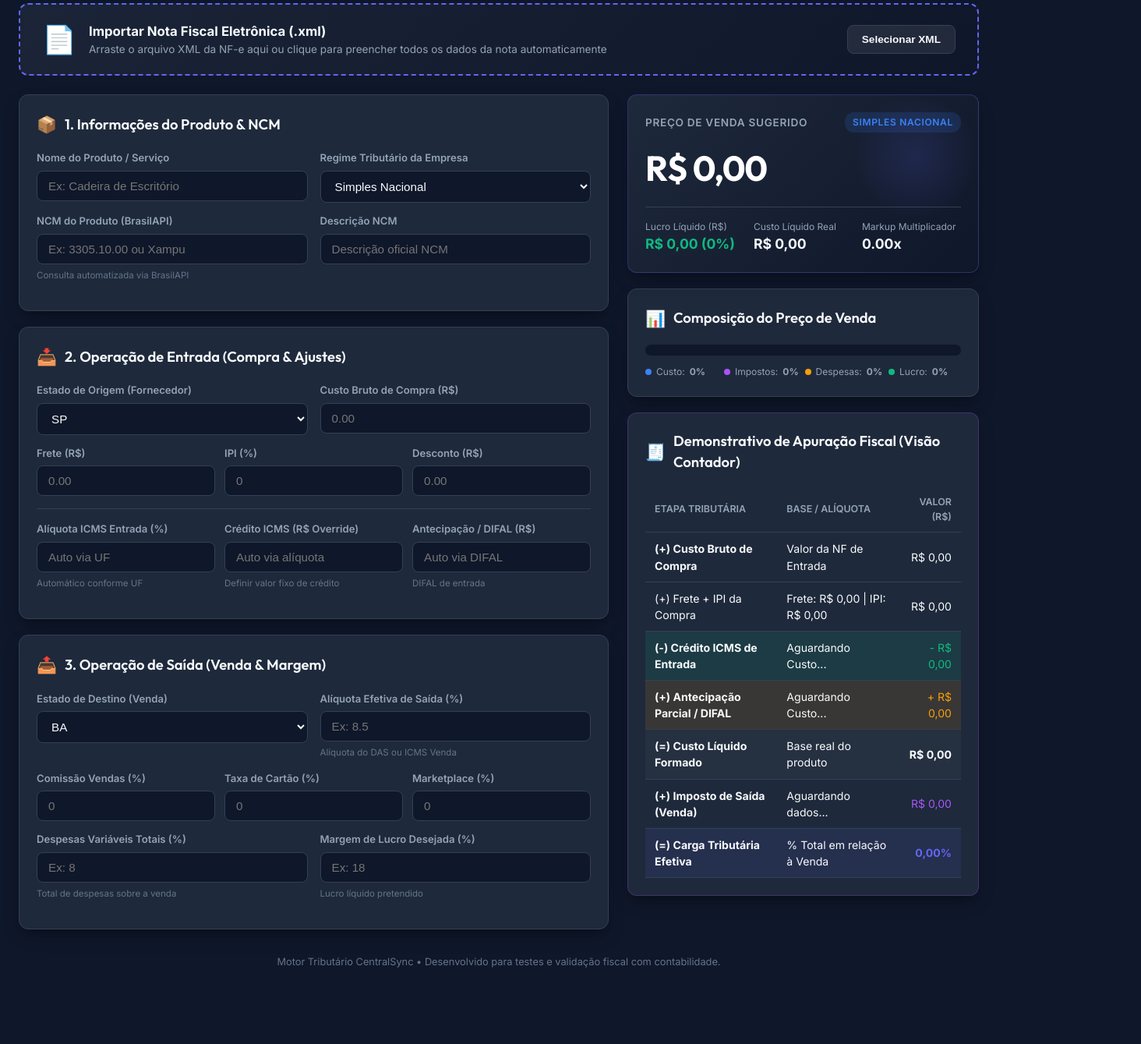
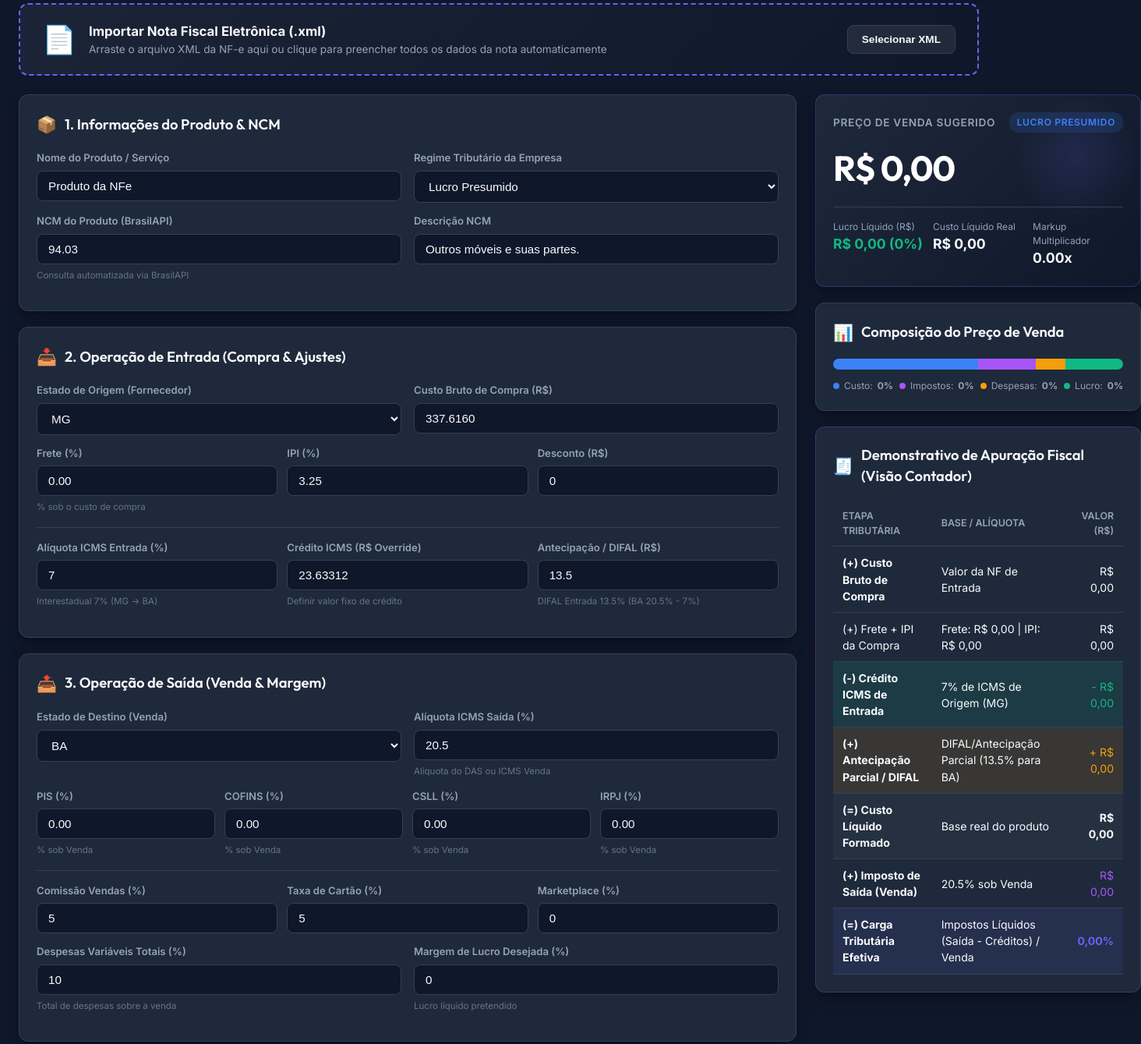
Before and after one commit to santwoxx/backend-centrasync, a website: page public/index.html in a window 1280 px wide. Shown: the part 180-1519 px from the top of the page at 78% size, 1464 px wide, since content can reach past the window. Before the commit the page ends 1447 px from the top, so only its background shows below. Drawn offline with Linux system fonts and the light colour scheme; no server answers.

Commit message:
feat: altera Frete para %, adiciona 4 campos de impostos federais (PIS, COFINS, CSLL, IRPJ) e salva cenario padrao informado

```diff
--- a/public/app.js
+++ b/public/app.js
@@ -1,6 +1,6 @@
 /**
  * Client-Side JavaScript para o Painel de Testes Tributários
- * CentralSync - Simulador de Precificação & Impostos com NFe, NCM & Exportação
+ * CentralSync - Simulador de Precificação & Impostos com NFe, NCM, Impostos Federais & Exportação
  */
 
 const ESTADOS_BRASIL = [
@@ -43,7 +43,7 @@ function populateStateSelects() {
     const optO = document.createElement('option');
     optO.value = uf;
     optO.textContent = uf;
-    if (uf === 'SP') optO.selected = true;
+    if (uf === 'MG') optO.selected = true;
     selectOrigem.appendChild(optO);
 
     const optD = document.createElement('option');
@@ -130,13 +130,17 @@ function openExportModal() {
     ufOrigem: formData.ufOrigem,
     ufDestino: formData.ufDestino,
     custoCompra: Number(formData.custoCompra || 0),
-    frete: Number(formData.frete || 0),
+    fretePct: Number(formData.fretePct || 0),
     ipiPct: Number(formData.ipiPct || 0),
     desconto: Number(formData.desconto || 0),
     aliquotaIcmsEntradaOverride: formData.aliquotaIcmsEntradaOverride ? Number(formData.aliquotaIcmsEntradaOverride) : undefined,
     creditoIcmsEntradaOverride: formData.creditoIcmsEntradaOverride ? Number(formData.creditoIcmsEntradaOverride) : undefined,
     antecipacaoParcialManual: formData.antecipacaoParcialManual ? Number(formData.antecipacaoParcialManual) : undefined,
     aliquotaSaidaOverride: formData.aliquotaSaidaOverride ? Number(formData.aliquotaSaidaOverride) : undefined,
+    pisPct: Number(formData.pisPct || 0),
+    cofinsPct: Number(formData.cofinsPct || 0),
+    csllPct: Number(formData.csllPct || 0),
+    irpjPct: Number(formData.irpjPct || 0),
     comissaoVendaPct: Number(formData.comissaoVendaPct || 0),
     taxaCartaoPct: Number(formData.taxaCartaoPct || 0),
     taxaMarketplacePct: Number(formData.taxaMarketplacePct || 0),
@@ -170,7 +174,7 @@ function copyJsonExportCode() {
 }
 
 /**
- * Configura a zona de Drop/Upload do XML da NFe
+ * Dropzone XML NFe
  */
 function setupXmlDropzone() {
   const dropzone = document.getElementById('dropzoneXml');
@@ -257,7 +261,10 @@ function applyParsedNfeData(nfe) {
       consultarNcmEspecifico(p.ncm);
     }
     if (p.custoCompra !== undefined) document.getElementById('custoCompra').value = p.custoCompra;
-    if (p.frete !== undefined) document.getElementById('frete').value = p.frete;
+    if (p.frete !== undefined && p.custoCompra > 0) {
+      const pctCalculado = ((p.frete / p.custoCompra) * 100).toFixed(2);
+      document.getElementById('fretePct').value = pctCalculado;
+    }
     if (p.desconto !== undefined) document.getElementById('desconto').value = p.desconto;
     if (p.ipiPct !== undefined) document.getElementById('ipiPct').value = p.ipiPct;
     if (p.aliquotaIcmsEntrada !== undefined) document.getElementById('aliquotaIcmsEntradaOverride').value = p.aliquotaIcmsEntrada;
@@ -340,7 +347,7 @@ async function consultarNcmEspecifico(code) {
 }
 
 /**
- * Alíquotas de ICMS
+ * Alíquotas ICMS
  */
 async function fetchIcmsRates() {
   const ufOrigem = document.getElementById('ufOrigem').value;
@@ -372,18 +379,22 @@ async function fetchIcmsRates() {
 
 function getFormData() {
   return {
-    produto: document.getElementById('produto').value || '',
+    produto: document.getElementById('produto').value || 'Produto da NFe',
     regimeTributario: document.getElementById('regimeTributario').value,
     ufOrigem: document.getElementById('ufOrigem').value,
     ufDestino: document.getElementById('ufDestino').value,
     custoCompra: document.getElementById('custoCompra').value,
-    frete: document.getElementById('frete').value,
+    fretePct: document.getElementById('fretePct').value,
     ipiPct: document.getElementById('ipiPct').value,
     desconto: document.getElementById('desconto').value,
     aliquotaIcmsEntradaOverride: document.getElementById('aliquotaIcmsEntradaOverride').value,
     creditoIcmsEntradaOverride: document.getElementById('creditoIcmsEntradaOverride').value,
     antecipacaoParcialManual: document.getElementById('antecipacaoParcialManual').value,
     aliquotaSaidaOverride: document.getElementById('aliquotaSaidaOverride').value,
+    pisPct: document.getElementById('pisPct').value,
+    cofinsPct: document.getElementById('cofinsPct').value,
+    csllPct: document.getElementById('csllPct').value,
+    irpjPct: document.getElementById('irpjPct').value,
     comissaoVendaPct: document.getElementById('comissaoVendaPct').value,
     taxaCartaoPct: document.getElementById('taxaCartaoPct').value,
     taxaMarketplacePct: document.getElementById('taxaMarketplacePct').value,
@@ -396,7 +407,6 @@ function getFormData() {
 async function updateCalculations() {
   const formData = getFormData();
 
-  // Se custo for zero ou vazio, exibe o painel zerado limpo
   if (!formData.custoCompra || Number(formData.custoCompra) === 0) {
     renderEmptyResults(formData);
     return;
@@ -420,7 +430,7 @@ async function updateCalculations() {
 }
 
 function renderEmptyResults(formData) {
-  document.getElementById('badgeRegime').textContent = formData.regimeTributario || 'Simples Nacional';
+  document.getElementById('badgeRegime').textContent = formData.regimeTributario || 'Lucro Presumido';
   document.getElementById('resPrecoVenda').textContent = 'R$ 0,00';
   document.getElementById('resLucroLiquido').textContent = 'R$ 0,00 (0%)';
   document.getElementById('resCustoLiquido').textContent = 'R$ 0,00';
@@ -491,7 +501,12 @@ function renderResults(data) {
 
   document.getElementById('tabCustoLiquidoReal').textContent = formatCurrency(data.entrada.custoLiquido);
 
-  document.getElementById('tabSaidaDet').textContent = `${data.saida.cargaTributariaSaidaPct}% sobre R$ ${data.saida.precoVendaSugerido}`;
+  let textoDetSaida = `${data.saida.cargaTributariaSaidaPct}% sobre R$ ${data.saida.precoVendaSugerido}`;
+  if (data.saida.pisPct > 0 || data.saida.cofinsPct > 0 || data.saida.csllPct > 0 || data.saida.irpjPct > 0) {
+    textoDetSaida += ` (ICMS: ${data.saida.aliquotaIcmsVendaPct}%, PIS/COFINS/CSLL/IRPJ: ${(data.saida.pisPct + data.saida.cofinsPct + data.saida.csllPct + data.saida.irpjPct)}%)`;
+  }
+
+  document.getElementById('tabSaidaDet').textContent = textoDetSaida;
   document.getElementById('tabImpostoSaida').textContent = formatCurrency(data.saida.impostosSaidaValor);
 
   document.getElementById('tabCargaEfetivaDet').textContent = `Impostos Líquidos (Saída - Créditos) / Venda`;
@@ -506,9 +521,10 @@ function syncUrlParams() {
   const params = new URLSearchParams();
   const fields = [
     'produto', 'ncmInput', 'regimeTributario', 'ufOrigem', 'ufDestino',
-    'custoCompra', 'frete', 'ipiPct', 'desconto',
+    'custoCompra', 'fretePct', 'ipiPct', 'desconto',
     'aliquotaIcmsEntradaOverride', 'creditoIcmsEntradaOverride', 'antecipacaoParcialManual',
-    'aliquotaSaidaOverride', 'comissaoVendaPct', 'taxaCartaoPct', 'taxaMarketplacePct',
+    'aliquotaSaidaOverride', 'pisPct', 'cofinsPct', 'csllPct', 'irpjPct',
+    'comissaoVendaPct', 'taxaCartaoPct', 'taxaMarketplacePct',
     'despesasVariaveisPct', 'margemLucroDesejadaPct'
   ];
 
--- a/public/index.html
+++ b/public/index.html
@@ -61,13 +61,13 @@
           <div class="form-grid-2">
             <div class="form-group">
               <label for="produto">Nome do Produto / Serviço</label>
-              <input type="text" id="produto" placeholder="Ex: Cadeira de Escritório">
+              <input type="text" id="produto" value="Produto da NFe" placeholder="Ex: Cadeira de Escritório">
             </div>
             <div class="form-group">
               <label for="regimeTributario">Regime Tributário da Empresa</label>
               <select id="regimeTributario">
-                <option value="Simples Nacional" selected>Simples Nacional</option>
-                <option value="Lucro Presumido">Lucro Presumido</option>
+                <option value="Simples Nacional">Simples Nacional</option>
+                <option value="Lucro Presumido" selected>Lucro Presumido</option>
                 <option value="Lucro Real">Lucro Real</option>
               </select>
             </div>
@@ -77,18 +77,18 @@
           <div class="form-grid-2">
             <div class="form-group autocomplete-container">
               <label for="ncmInput">NCM do Produto (BrasilAPI)</label>
-              <input type="text" id="ncmInput" placeholder="Ex: 3305.10.00 ou Xampu" autocomplete="off">
+              <input type="text" id="ncmInput" value="94.03" placeholder="Ex: 94.03 ou Xampu" autocomplete="off">
               <div id="ncmResults" class="autocomplete-results" style="display: none;"></div>
               <span class="field-hint" id="ncmHint">Consulta automatizada via BrasilAPI</span>
             </div>
             <div class="form-group">
               <label for="ncmDesc">Descrição NCM</label>
-              <input type="text" id="ncmDesc" placeholder="Descrição oficial NCM" readonly>
+              <input type="text" id="ncmDesc" value="Outros móveis e suas partes." placeholder="Descrição oficial NCM" readonly>
             </div>
           </div>
         </div>
 
-        <!-- Card 2: Entrada (Compra) Limpo -->
+        <!-- Card 2: Entrada (Compra & Ajustes) -->
         <div class="card-box card-entrada">
           <div class="card-title">
             <span class="icon">📥</span>
@@ -102,22 +102,23 @@
             </div>
             <div class="form-group">
               <label for="custoCompra">Custo Bruto de Compra (R$)</label>
-              <input type="number" id="custoCompra" placeholder="0.00" step="0.01" min="0">
+              <input type="number" id="custoCompra" value="337.6160" step="0.0001" min="0">
             </div>
           </div>
 
           <div class="form-grid-3">
             <div class="form-group">
-              <label for="frete">Frete (R$)</label>
-              <input type="number" id="frete" placeholder="0.00" step="0.01" min="0">
+              <label for="fretePct">Frete (%)</label>
+              <input type="number" id="fretePct" value="0.00" step="0.1" min="0">
+              <span class="field-hint">% sob o custo de compra</span>
             </div>
             <div class="form-group">
               <label for="ipiPct">IPI (%)</label>
-              <input type="number" id="ipiPct" placeholder="0" step="0.1" min="0">
+              <input type="number" id="ipiPct" value="3.25" step="0.01" min="0">
             </div>
             <div class="form-group">
               <label for="desconto">Desconto (R$)</label>
-              <input type="number" id="desconto" placeholder="0.00" step="0.01" min="0">
+              <input type="number" id="desconto" value="0" step="0.01" min="0">
             </div>
           </div>
 
@@ -126,23 +127,23 @@
           <div class="form-grid-3">
             <div class="form-group">
               <label for="aliquotaIcmsEntradaOverride">Alíquota ICMS Entrada (%)</label>
-              <input type="number" id="aliquotaIcmsEntradaOverride" placeholder="Auto via UF" step="0.1">
-              <span class="field-hint" id="hintIcmsEntrada">Automático conforme UF</span>
+              <input type="number" id="aliquotaIcmsEntradaOverride" value="7" step="0.1">
+              <span class="field-hint" id="hintIcmsEntrada">Interestadual 7% (MG → BA)</span>
             </div>
             <div class="form-group">
               <label for="creditoIcmsEntradaOverride">Crédito ICMS (R$ Override)</label>
-              <input type="number" id="creditoIcmsEntradaOverride" placeholder="Auto via alíquota" step="0.01">
+              <input type="number" id="creditoIcmsEntradaOverride" value="23.63312" step="0.00001">
               <span class="field-hint">Definir valor fixo de crédito</span>
             </div>
             <div class="form-group">
               <label for="antecipacaoParcialManual">Antecipação / DIFAL (R$)</label>
-              <input type="number" id="antecipacaoParcialManual" placeholder="Auto via DIFAL" step="0.01">
-              <span class="field-hint" id="hintAntecipacao">DIFAL de entrada</span>
+              <input type="number" id="antecipacaoParcialManual" value="13.5" step="0.01">
+              <span class="field-hint" id="hintAntecipacao">DIFAL Entrada 13.5% (BA 20.5% - 7%)</span>
             </div>
           </div>
         </div>
 
-        <!-- Card 3: Saída (Venda) Limpo -->
+        <!-- Card 3: Saída (Venda & Impostos Federais) -->
         <div class="card-box card-saida">
           <div class="card-title">
             <span class="icon">📤</span>
@@ -155,37 +156,63 @@
               <select id="ufDestino"></select>
             </div>
             <div class="form-group">
-              <label for="aliquotaSaidaOverride">Alíquota Efetiva de Saída (%)</label>
-              <input type="number" id="aliquotaSaidaOverride" placeholder="Ex: 8.5" step="0.1">
+              <label for="aliquotaSaidaOverride">Alíquota ICMS Saída (%)</label>
+              <input type="number" id="aliquotaSaidaOverride" value="20.5" step="0.1">
               <span class="field-hint" id="hintAlíquotaSaida">Alíquota do DAS ou ICMS Venda</span>
             </div>
           </div>
+
+          <!-- 4 Quadradinhos de Impostos Federais sobre Venda -->
+          <div class="form-grid-4">
+            <div class="form-group">
+              <label for="pisPct">PIS (%)</label>
+              <input type="number" id="pisPct" value="0.00" step="0.01" min="0">
+              <span class="field-hint">% sob Venda</span>
+            </div>
+            <div class="form-group">
+              <label for="cofinsPct">COFINS (%)</label>
+              <input type="number" id="cofinsPct" value="0.00" step="0.01" min="0">
+              <span class="field-hint">% sob Venda</span>
+            </div>
+            <div class="form-group">
+              <label for="csllPct">CSLL (%)</label>
+              <input type="number" id="csllPct" value="0.00" step="0.01" min="0">
+              <span class="field-hint">% sob Venda</span>
+            </div>
+            <div class="form-group">
+              <label for="irpjPct">IRPJ (%)</label>
+              <input type="number" id="irpjPct" value="0.00" step="0.01" min="0">
+              <span class="field-hint">% sob Venda</span>
+            </div>
+          </div>
+
+          <div class="divider-line"></div>
 
           <!-- Detalhamento de Despesas Variáveis -->
           <div class="form-grid-3">
             <div class="form-group">
               <label for="comissaoVendaPct">Comissão Vendas (%)</label>
-              <input type="number" id="comissaoVendaPct" placeholder="0" step="0.5" min="0">
+              <input type="number" id="comissaoVendaPct" value="5" step="0.5" min="0">
             </div>
             <div class="form-group">
               <label for="taxaCartaoPct">Taxa de Cartão (%)</label>
-              <input type="number" id="taxaCartaoPct" placeholder="0" step="0.5" min="0">
+              <input type="number" id="taxaCartaoPct" value="5" step="0.5" min="0">
             </div>
             <div class="form-group">
               <label for="taxaMarketplacePct">Marketplace (%)</label>
-              <input type="number" id="taxaMarketplacePct" placeholder="0" step="0.5" min="0">
+              <input type="number" id="taxaMarketplacePct" value="0" step="0.5" min="0">
             </div>
           </div>
 
           <div class="form-grid-2">
             <div class="form-group">
               <label for="despesasVariaveisPct">Despesas Variáveis Totais (%)</label>
-              <input type="number" id="despesasVariaveisPct" placeholder="Ex: 8" step="0.5" min="0">
+              <input type="number" id="despesasVariaveisPct" value="10" step="0.5" min="0">
               <span class="field-hint">Total de despesas sobre a venda</span>
             </div>
             <div class="form-group">
               <label for="margemLucroDesejadaPct">Margem de Lucro Desejada (%)</label>
-              <input type="number" id="margemLucroDesejadaPct" placeholder="Ex: 18" step="0.5" min="0">
+              <input type="number" id="margemLucroDesejadaPct" value="0" step="0.5" min="0">
               <span class="field-hint">Lucro líquido pretendido</span>
             </div>
           </div>
@@ -198,7 +225,7 @@
         <div class="card-box result-hero">
           <div class="hero-header">
             <span>Preço de Venda Sugerido</span>
-            <span class="badge-tag" id="badgeRegime">Simples Nacional</span>
+            <span class="badge-tag" id="badgeRegime">Lucro Presumido</span>
           </div>
           <div class="hero-price" id="resPrecoVenda">R$ 0,00</div>
           <div class="hero-subgrid">
@@ -224,10 +251,10 @@
             <h2>Composição do Preço de Venda</h2>
           </div>
           <div class="composition-bar">
-            <div class="bar-segment bar-custo" id="barCusto" style="width: 0%" title="Custo Líquido"></div>
-            <div class="bar-segment bar-impostos" id="barImpostos" style="width: 0%" title="Impostos"></div>
-            <div class="bar-segment bar-despesas" id="barDespesas" style="width: 0%" title="Despesas Variáveis"></div>
-            <div class="bar-segment bar-lucro" id="barLucro" style="width: 0%" title="Lucro Líquido"></div>
+            <div class="bar-segment bar-custo" id="barCusto" style="width: 50%" title="Custo Líquido"></div>
+            <div class="bar-segment bar-impostos" id="barImpostos" style="width: 20%" title="Impostos"></div>
+            <div class="bar-segment bar-despesas" id="barDespesas" style="width: 10%" title="Despesas Variáveis"></div>
+            <div class="bar-segment bar-lucro" id="barLucro" style="width: 20%" title="Lucro Líquido"></div>
           </div>
           <div class="composition-legend">
             <div class="legend-item"><span class="dot dot-custo"></span> Custo: <strong id="legendCustoPct">0%</strong></div>
@@ -260,17 +287,17 @@
               </tr>
               <tr>
                 <td>(+) Frete + IPI da Compra</td>
-                <td id="tabFreteIpiDet">Frete: R$ 0 | IPI: R$ 0</td>
+                <td id="tabFreteIpiDet">Frete: R$ 0,00 | IPI: R$ 0,00</td>
                 <td class="text-right" id="tabFreteIpi">R$ 0,00</td>
               </tr>
               <tr class="row-highlight-green">
                 <td><strong>(-) Crédito ICMS de Entrada</strong></td>
-                <td id="tabCreditoDet">0.00% sob NF de Entrada</td>
+                <td id="tabCreditoDet">7% de ICMS de Origem (MG)</td>
                 <td class="text-right text-green" id="tabCreditoIcms">- R$ 0,00</td>
               </tr>
               <tr class="row-highlight-amber">
                 <td><strong>(+) Antecipação Parcial / DIFAL</strong></td>
-                <td id="tabAntecipacaoDet">Diferencial de Alíquota Entrada</td>
+                <td id="tabAntecipacaoDet">DIFAL/Antecipação Parcial (13.5% para BA)</td>
                 <td class="text-right text-amber" id="tabAntecipacao">+ R$ 0,00</td>
               </tr>
               <tr class="row-total-custo">
@@ -280,12 +307,12 @@
               </tr>
               <tr>
                 <td><strong>(+) Imposto de Saída (Venda)</strong></td>
-                <td id="tabSaidaDet">Alíquota de Saída / DAS</td>
+                <td id="tabSaidaDet">20.5% sob Venda</td>
                 <td class="text-right text-purple" id="tabImpostoSaida">R$ 0,00</td>
               </tr>
               <tr class="row-total-final">
                 <td><strong>(=) Carga Tributária Efetiva</strong></td>
-                <td id="tabCargaEfetivaDet">% Total em relação à Venda</td>
+                <td id="tabCargaEfetivaDet">Impostos Líquidos (Saída - Créditos) / Venda</td>
                 <td class="text-right font-bold text-primary" id="tabCargaEfetiva">0,00%</td>
               </tr>
             </tbody>
--- a/public/style.css
+++ b/public/style.css
@@ -252,6 +252,19 @@ body {
   grid-template-columns: 1fr 1fr 1fr;
   gap: 12px;
   margin-bottom: 14px;
+}
+
+.form-grid-4 {
+  display: grid;
+  grid-template-columns: 1fr 1fr 1fr 1fr;
+  gap: 12px;
+  margin-bottom: 14px;
+}
+
+@media (max-width: 640px) {
+  .form-grid-4 {
+    grid-template-columns: 1fr 1fr;
+  }
 }
 
 .form-group {
```
Also changed, not shown: src/services/taxCalculator.js (+83 -91 lines).
